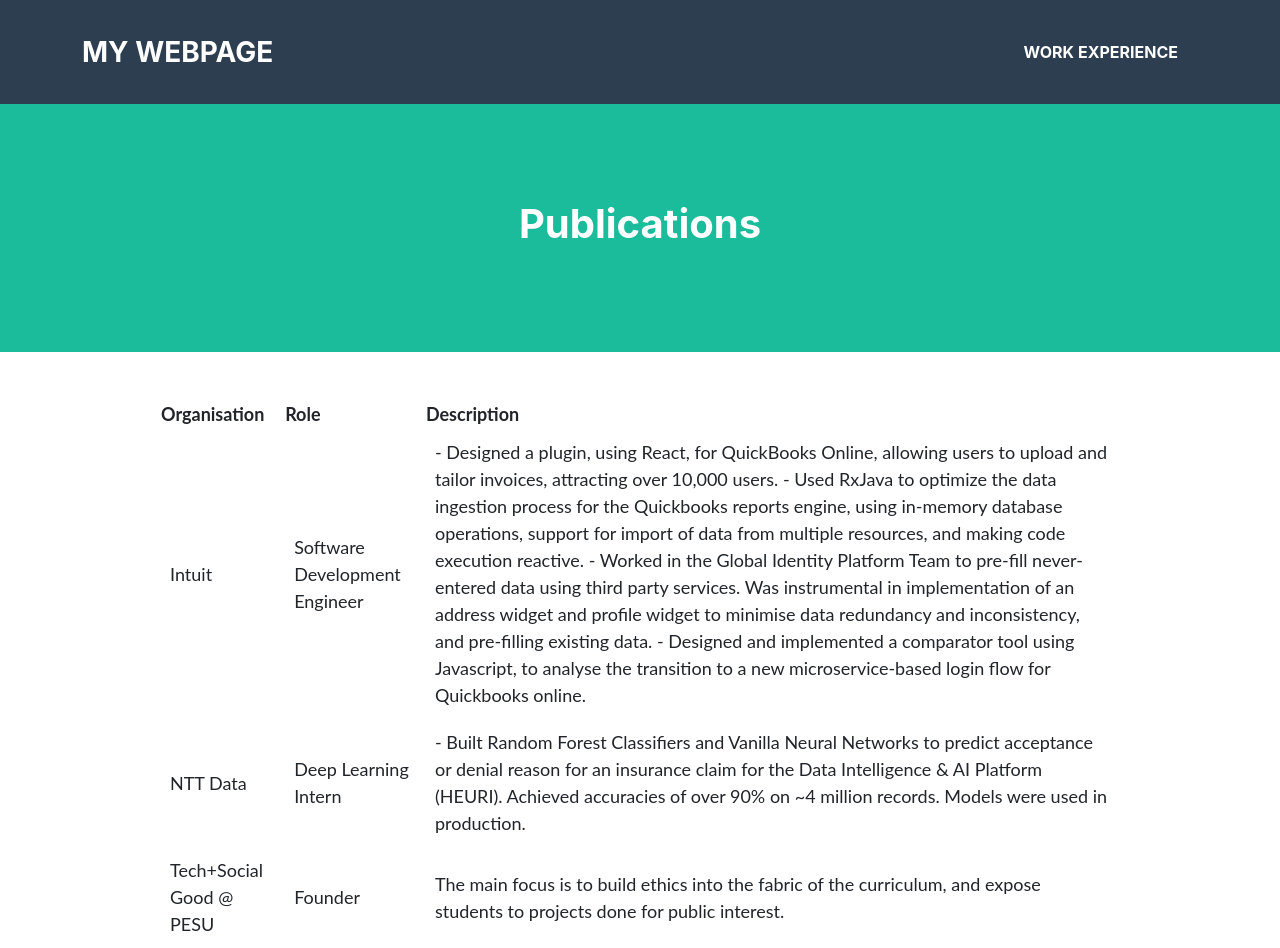
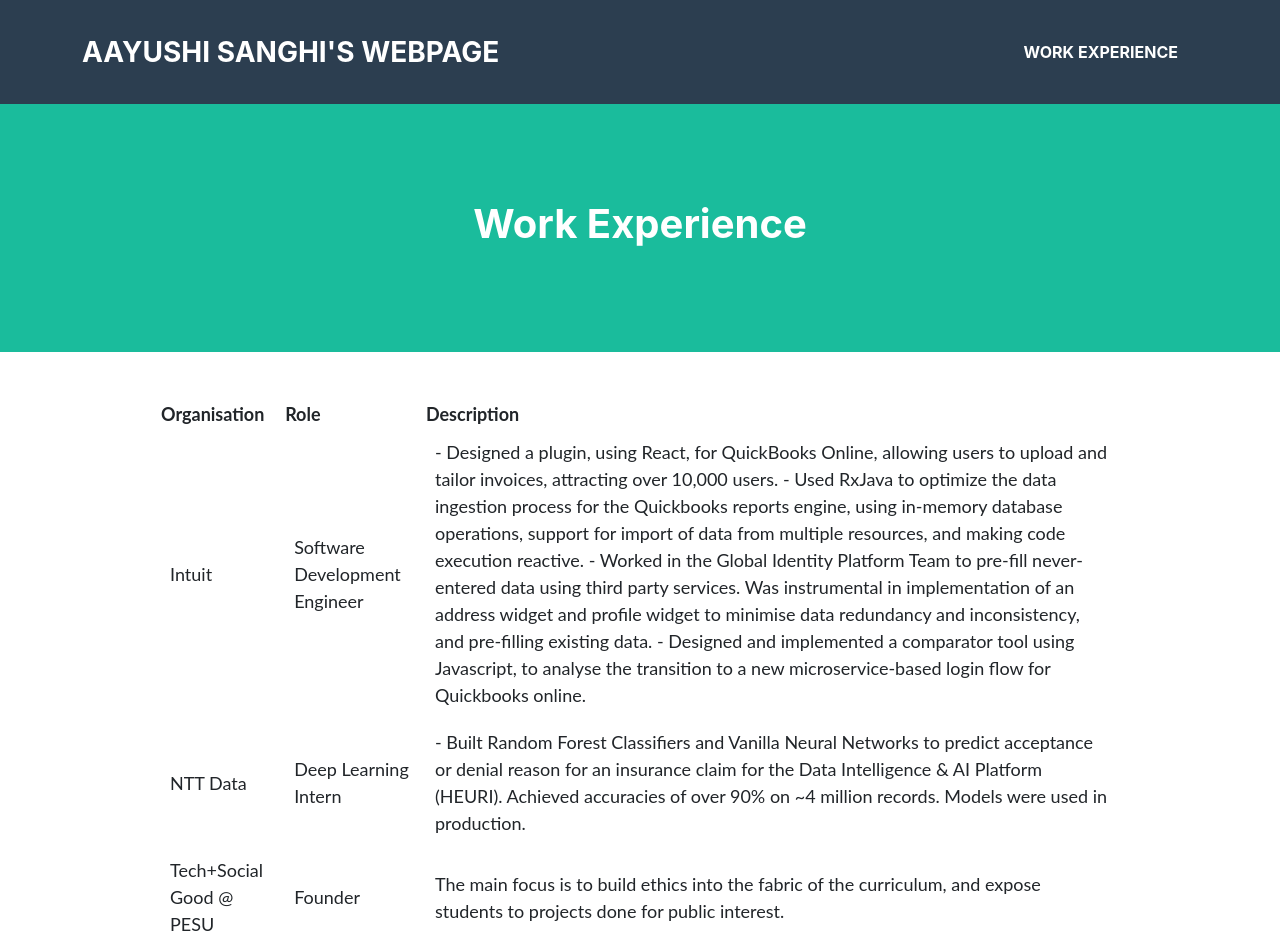
Before and after one commit to aayushisanghi/aayushisanghi.github.io, a plain HTML site: page list.html in a window 1280 px wide. Drawn offline with Linux system fonts and the light colour scheme.

Commit message:
content changes to work ex page

```diff
--- a/list.html
+++ b/list.html
@@ -9,7 +9,7 @@
         <!---Navigation--->
         <nav class="navbar navbar-expand-lg bg-secondary text-uppercase fixed-top" id="mainNav">
             <div class="container">
-                <a class="navbar-brand" href="./index.html">My Webpage</a>
+                <a class="navbar-brand" href="./index.html">Aayushi Sanghi's Webpage</a>
                 <ul class="navbar-nav ms-auto">
                     <li class="nav-item mx-0 mx-lg-1"><a class="nav-link py-3 px-0 px-lg-3 rounded" href="./list.html">Work Experience</a></li>
                 </ul>
@@ -17,7 +17,7 @@
         </nav>
         <!--This code creates the middle section of the webpage-->
         <header class="masthead bg-primary text-white text-center">
-            <h1>Publications</h1>
+            <h1>Work Experience</h1>
         </header>
         <!--Here is where the table will be loaded in.  The actual table will be loaded in JavaScript.-->
         <center>
```
